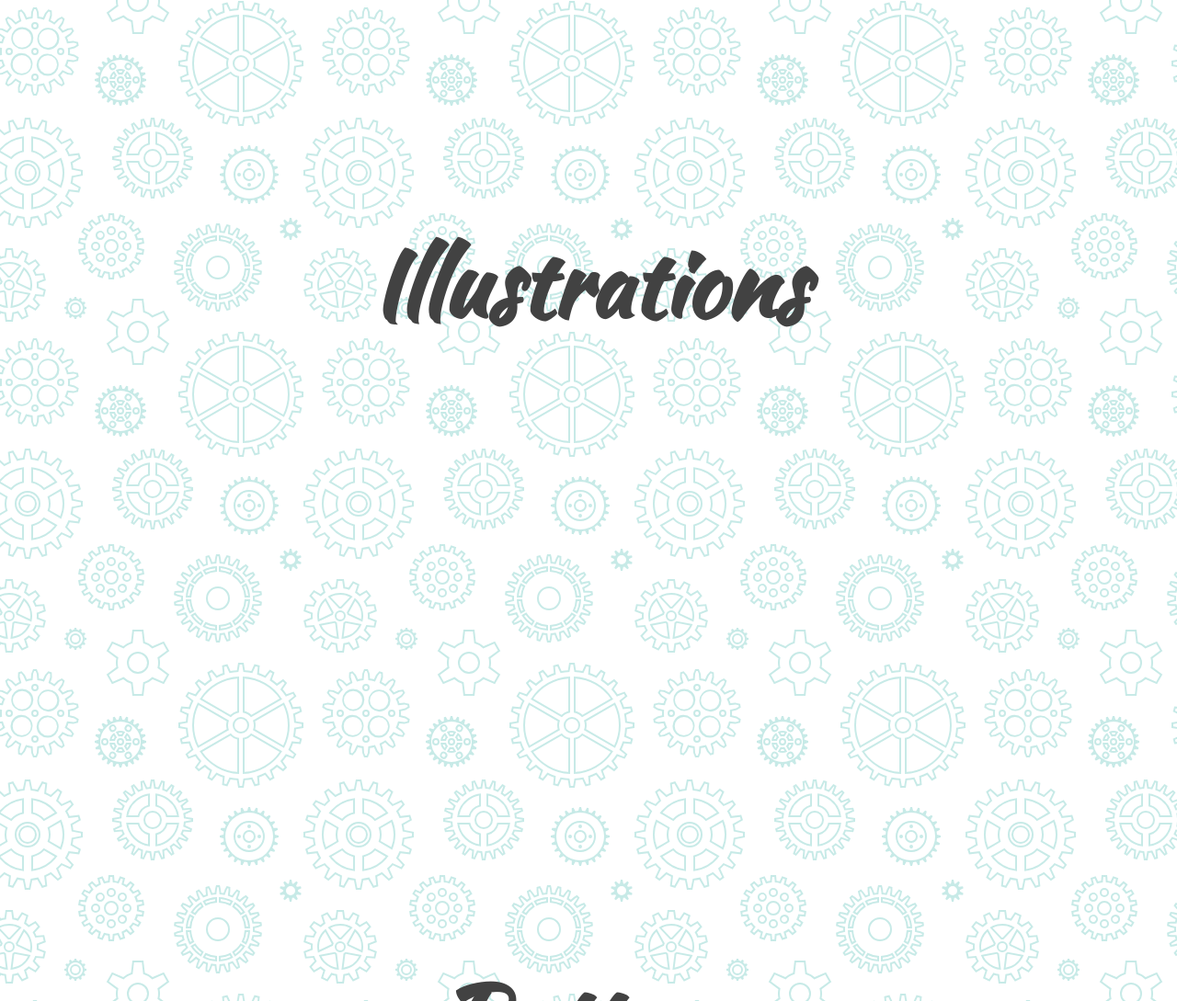
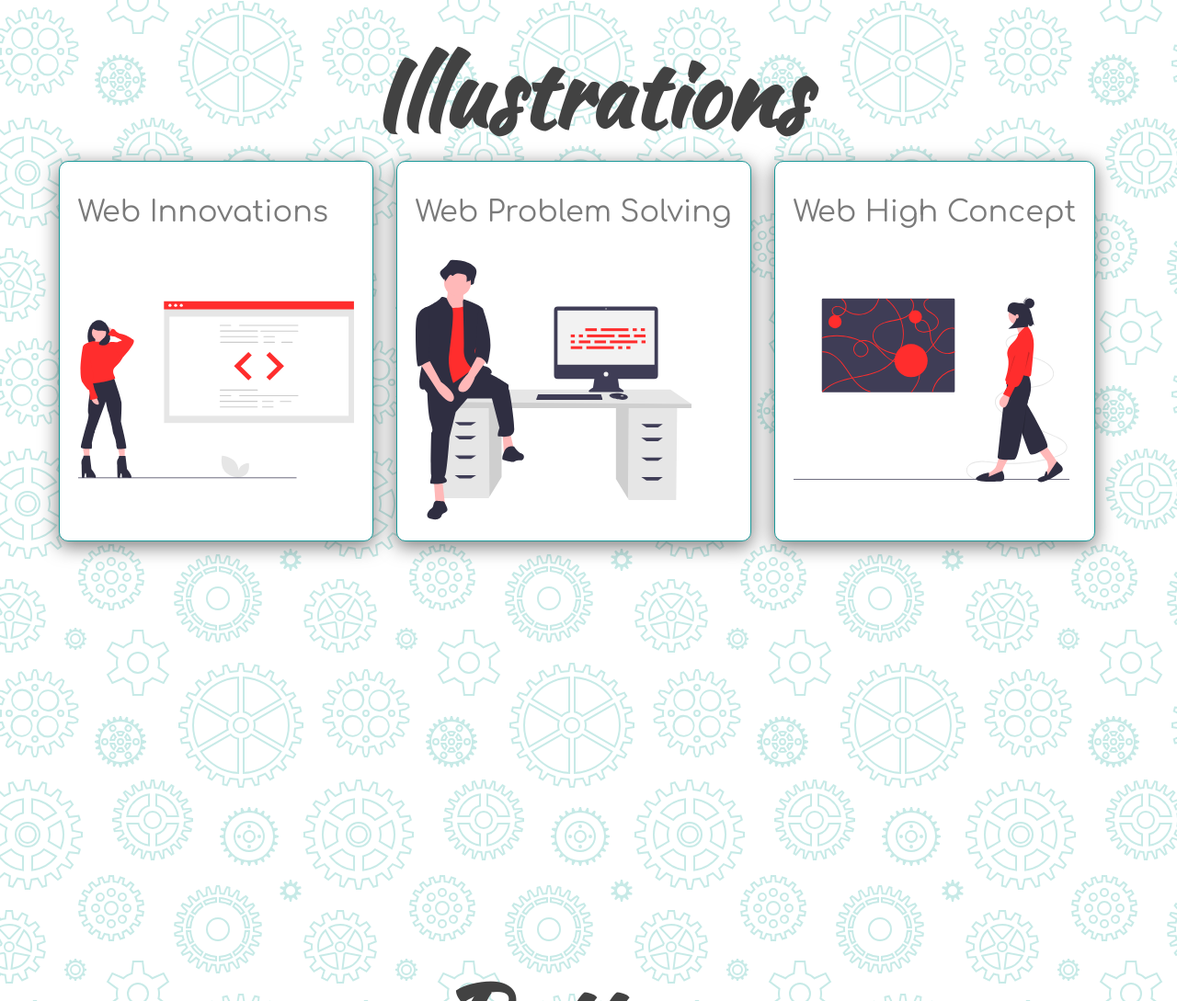
Before and after one commit to Beta-23/brightLight, a plain HTML site: page index.html in a window 1280 px wide. Shown: the part 932-2021 px from the top of the page at 92% size. Drawn offline with nearby package versions, Linux system fonts and the light colour scheme.

Commit message:
Create svg containers and update fonts

```diff
--- a/index.html
+++ b/index.html
@@ -28,6 +28,21 @@
     <!-- About section -->
     <section id="about">
         <h1>Illustrations</h1>
+        <div class="about-container">
+            <div class="image-container">
+                <h2>Web Innovations</h2>
+                <img src="/img/undraw_proud_coder_light.svg" alt="Proud Coder" id="image1">
+            </div>
+
+            <div class="image-container">
+                <h2>Web Problem Solving</h2>
+                <img src="/img/undraw_feeling_proud_light.svg" alt="Proud Coder" id="image2">
+            </div>
+            <div class="image-container">
+                <h2>Web High Concept</h2>
+                <img src="/img/undraw_conceptual_idea_light.svg" alt="Proud Coder" id="image3">
+            </div>
+        </div>
     </section>
 
     <!-- Projects section -->
--- a/style.css
+++ b/style.css
@@ -50,6 +50,7 @@ h1 {
 }
 
 h2 {
+	color: var(--on-background-alt);
 	font-size: 32px;
 	font-weight: normal;
 }
@@ -58,6 +59,7 @@ h2 {
 nav {
 	z-index: 10;
 	position: fixed;
+	font-family: Oswald, sans-serif;
 	font-size: 24px;
 	letter-spacing: 3px;
 	padding: 25px;
```
